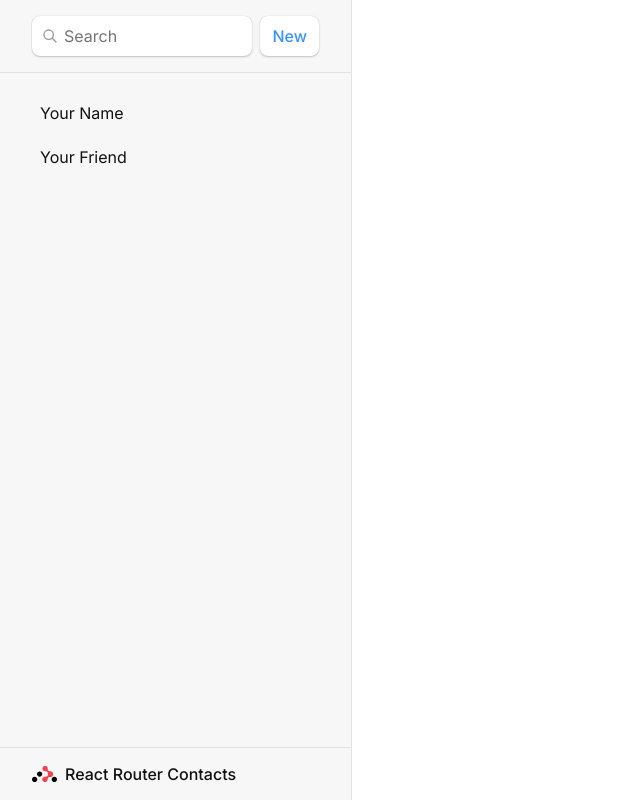
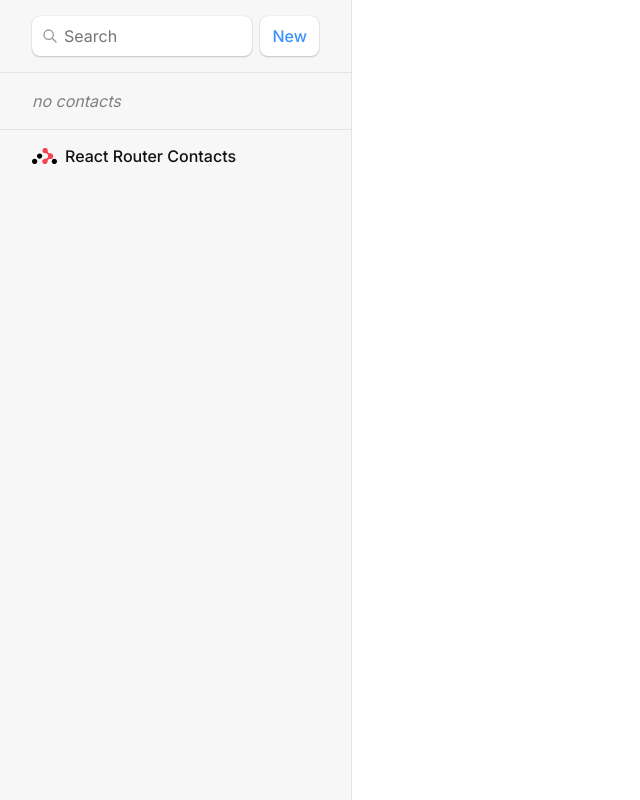
Before and after one commit to choiruladamm/react-router, a React (Vite) app: page / in a window 1280 px wide. Shown: the whole page, without its empty margins (0-640 px from the left). Built offline with nearby package versions, Linux system fonts and the light colour scheme.

Commit message:
loadin Data Logic

```diff
--- a/src/main.jsx
+++ b/src/main.jsx
@@ -3,7 +3,7 @@
 import { createBrowserRouter, RouterProvider } from "react-router-dom";
 import "./index.css";
 
-import Root from "./routes/Root";
+import Root, { loader as rootLoader } from "./routes/Root";
 import ErrorPage from "./ErrorPage";
 import Contact from "./routes/Contact";
 
@@ -12,6 +12,7 @@
     path: "/",
     element: <Root />,
     errorElement: <ErrorPage />,
+    loader: rootLoader,
     children: [
       {
         path: "contacts/:contactId",
--- a/src/routes/Root.jsx
+++ b/src/routes/Root.jsx
@@ -1,10 +1,22 @@
-import { Link, Outlet } from "react-router-dom";
+/* eslint-disable react-refresh/only-export-components */
+
+import { Link, Outlet, useLoaderData } from "react-router-dom";
+import { getContacts } from "../utils/contacts";
+
+export async function loader() {
+  const contacts = await getContacts();
+  return { contacts };
+}
 
 const Root = () => {
+  const { contacts } = useLoaderData();
+
   return (
     <>
       <div id="sidebar">
         <h1>React Router Contacts</h1>
+
+        {/* search input */}
         <div>
           <form id="search-form" role="search">
             <input
@@ -21,17 +33,34 @@
             <button type="submit">New</button>
           </form>
         </div>
-        <nav>
-          <ul>
-            <li>
-              <Link to="/contacts/1">Your Name</Link>
-            </li>
-            <li>
-              <Link to="/contacts/2">Your Friend</Link>
-            </li>
-          </ul>
-        </nav>
+
+        {/* nav link */}
+        {contacts.length ? (
+          <nav>
+            <ul>
+              {contacts.map((contact) => (
+                <li key={contact.id}>
+                  <Link to={`contacts/${contact.id}`}>
+                    {contact.first || contact.last ? (
+                      <>
+                        {contact.first} {contact.last}
+                      </>
+                    ) : (
+                      <i>No Name</i>
+                    )}{" "}
+                    {contact.favorite && <span>★</span>}
+                  </Link>
+                </li>
+              ))}
+            </ul>
+          </nav>
+        ) : (
+          <p>
+            <i>no contacts</i>
+          </p>
+        )}
       </div>
+
       <div id="detail">
         <Outlet />
       </div>
```
Also changed, not shown: src/utils/contacts.js (renamed from src/contact.js).
